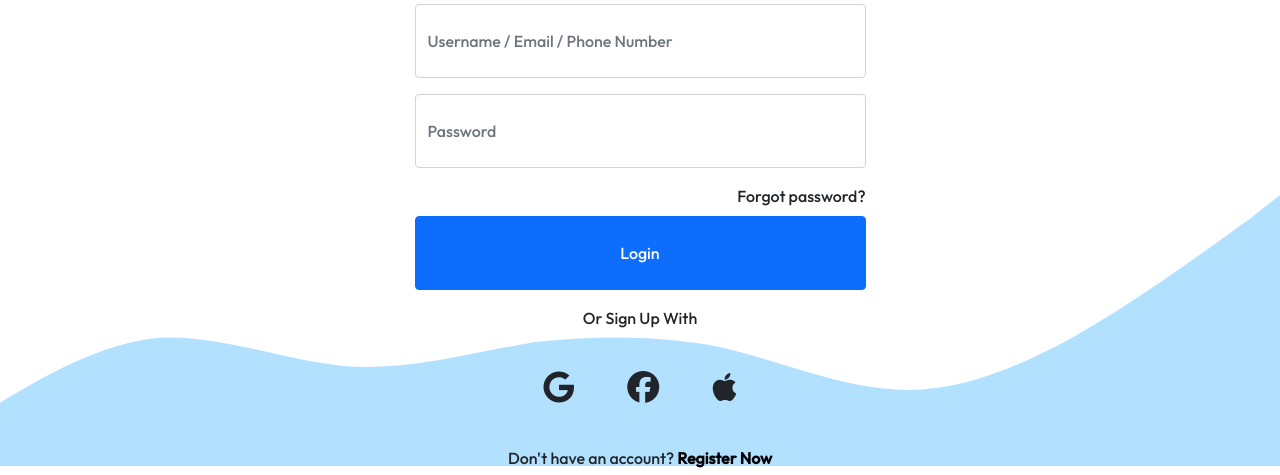
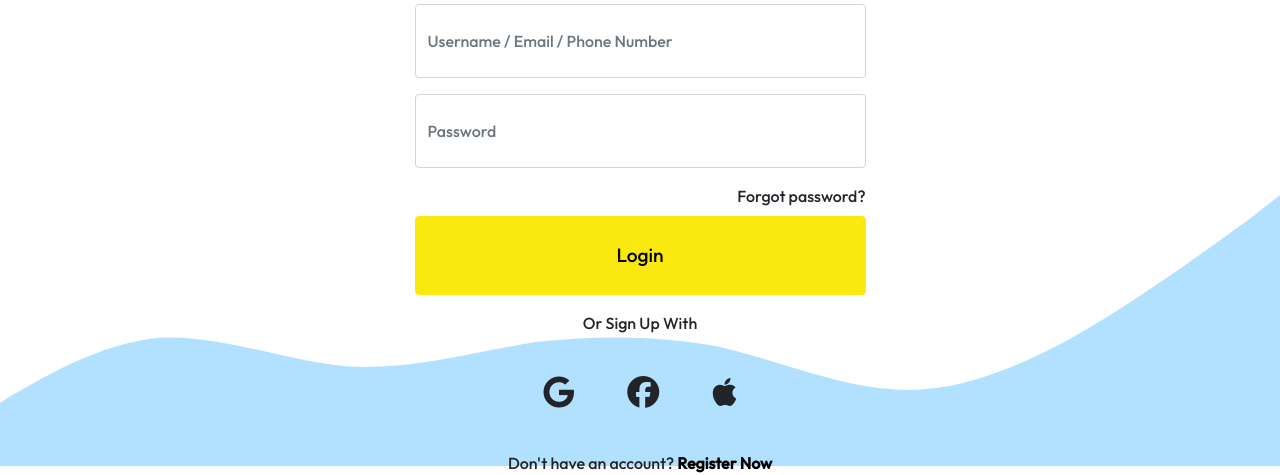
Before and after one commit to WIF2003-2022/goal-progress-tracker-fe, a PHP site: page /login.html in a window 1280 px wide. Shown: the part 334-809 px from the top of the page. Run offline with PHP 8.4, Linux system fonts and the light colour scheme; some libraries are stand-ins or nearby versions.

Commit message:
change button style and color for consistency

```diff
--- a/public/login.html
+++ b/public/login.html
@@ -71,6 +71,7 @@
               name="login"
               placeholder="Login"
               value="Login"
+              id="login-btn"
             />
           </form>
         </div>
--- a/public/styles/login.css
+++ b/public/styles/login.css
@@ -32,3 +32,10 @@ input {
   /* min-width: 200px; */
   min-height: auto;
 }
+
+#login-btn {
+  background-color: #f9e90f;
+  border-color: #f9e90f;
+  color: black;
+  font-size: 1.2rem;
+}
--- a/public/styles/register.css
+++ b/public/styles/register.css
@@ -47,9 +47,11 @@ a {
 
 .btn-submit {
   background-color: transparent;
+  font-size: 1.2rem;
 }
 
 .btn-submit:hover {
-  background-color: #0d6efd;
-  color: white;
+  background-color: #f9e90f;
+  border-color: #f9e90f;
+  color: black;
 }
```
